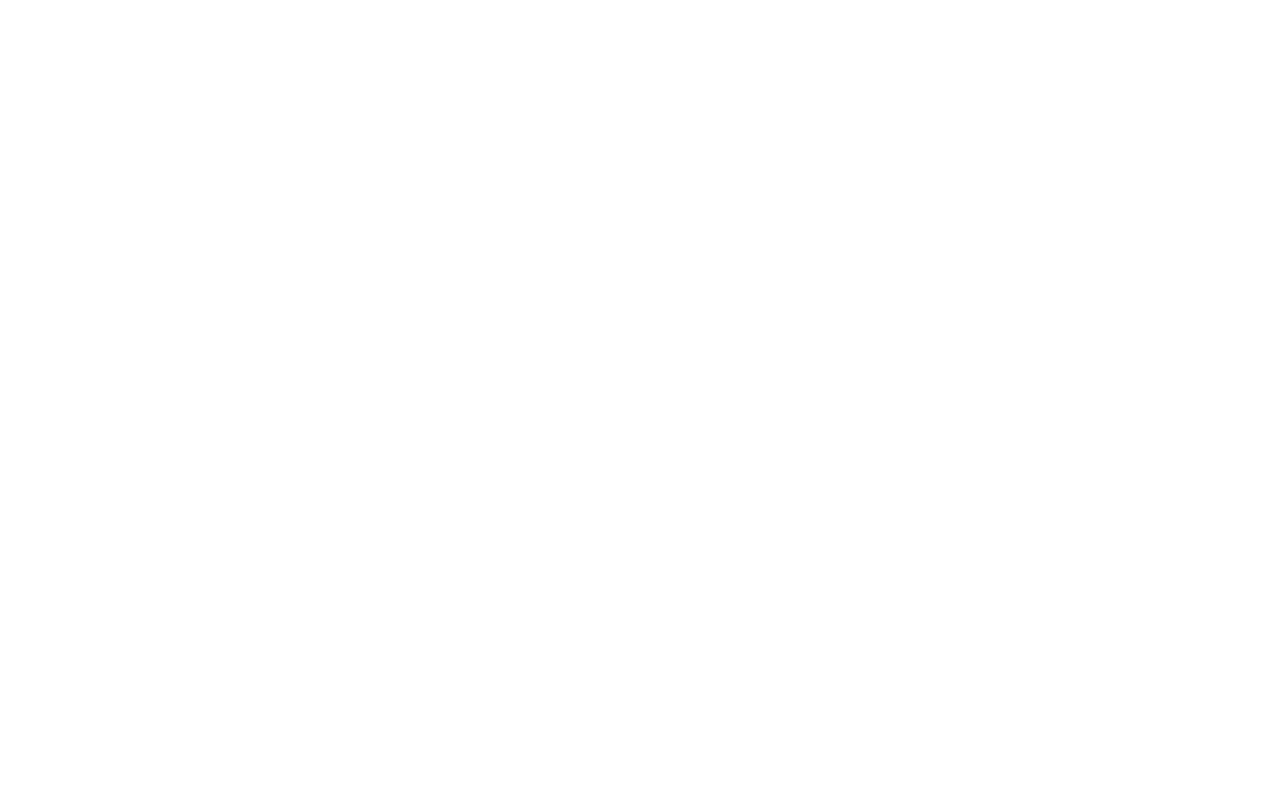
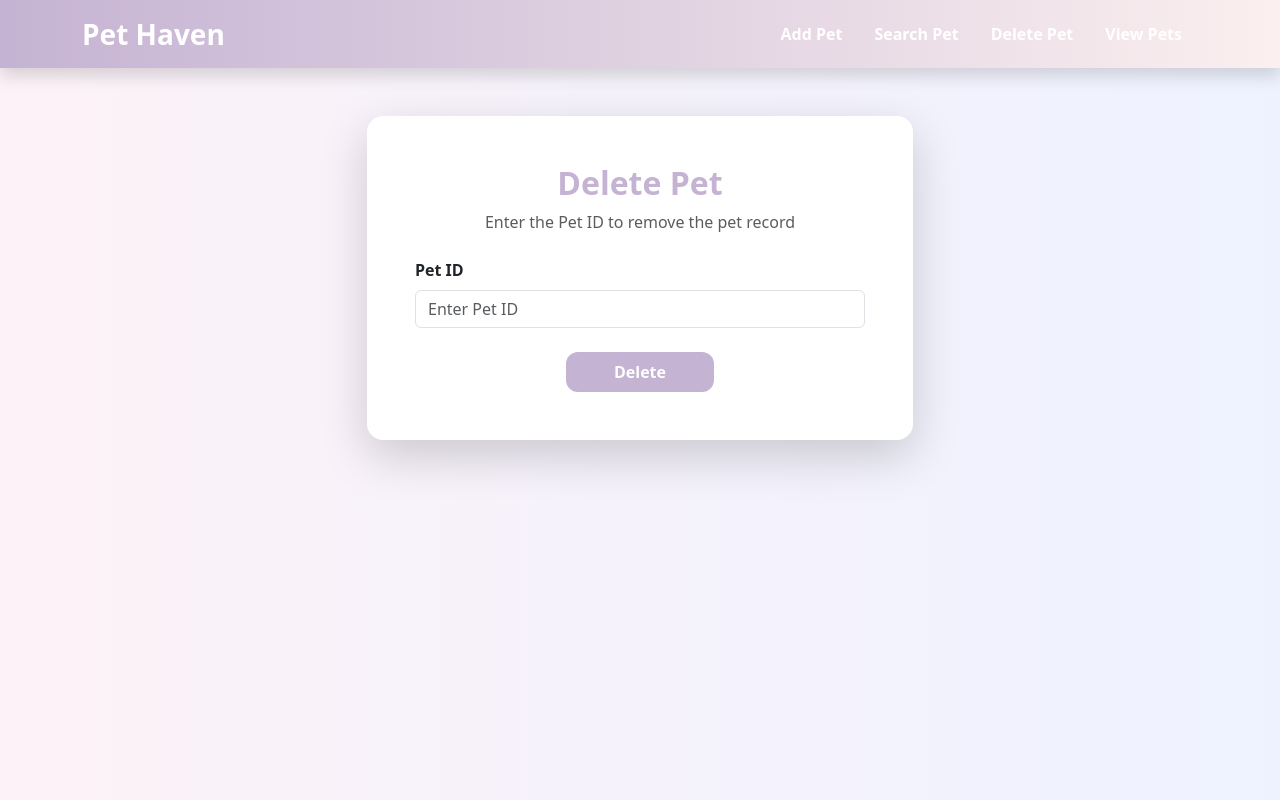
Before and after one commit to Ash-exwo/pet-adoption-react-app, a React (Vite) app: page /delete in a window 1280 px wide. Before the commit this address had no page. Built offline with nearby package versions, Linux system fonts and the light colour scheme.

Commit message:
Delete pet completed

```diff
--- a/src/App.jsx
+++ b/src/App.jsx
@@ -6,6 +6,7 @@
 import { BrowserRouter, Route, Routes } from 'react-router-dom'
 import AddPet from './components/AddPet'
 import SearchPet from './components/SearchPet'
+import DeletePet from './components/DeletePet'
 
 function App() {
   const [count, setCount] = useState(0)
@@ -16,6 +17,7 @@
     <Routes>
       <Route path='/' element={<AddPet/>}/>
       <Route path='/search' element={<SearchPet/>}/>
+      <Route path='/delete' element={<DeletePet/>}/>
     </Routes>
     </BrowserRouter>
     </>
--- /dev/null
+++ b/src/components/DeletePet.jsx
@@ -0,0 +1,78 @@
+import React from 'react'
+import NavBar from './NavBar'
+
+const DeletePet = () => {
+  return (
+    <div
+      style={{
+        background: "linear-gradient(to right, #FDF2F8, #EEF2FF)",
+        minHeight: "100vh",
+      }}
+    >
+      <NavBar />
+
+      <div className="container py-5">
+        <div className="row justify-content-center">
+
+          <div className="col-12 col-md-8 col-lg-6">
+
+            <div
+              className="card shadow-lg border-0 rounded-4"
+              style={{ backgroundColor: "#ffffff" }}
+            >
+              <div className="card-body p-5">
+
+                <div className="text-center mb-4">
+                  <h2
+                    className="fw-bold"
+                    style={{ color: "#C5B3D3" }}
+                  >
+                    Delete Pet
+                  </h2>
+
+                  <p className="text-muted">
+                    Enter the Pet ID to remove the pet record
+                  </p>
+                </div>
+
+                <div className="row g-4">
+
+                  <div className="col-12">
+                    <label className="form-label fw-semibold">
+                      Pet ID
+                    </label>
+                    <input
+                      type="text"
+                      className="form-control"
+                      placeholder="Enter Pet ID"
+                    />
+                  </div>
+
+                  <div className="col-12 text-center">
+                    <button
+                      className="btn px-5 py-2 fw-bold"
+                      style={{
+                        backgroundColor: "#C5B3D3",
+                        color: "#fff",
+                        border: "none",
+                        borderRadius: "12px",
+                      }}
+                    >
+                      Delete
+                    </button>
+                  </div>
+
+                </div>
+
+              </div>
+            </div>
+
+          </div>
+
+        </div>
+      </div>
+    </div>
+  )
+}
+
+export default DeletePet
```
